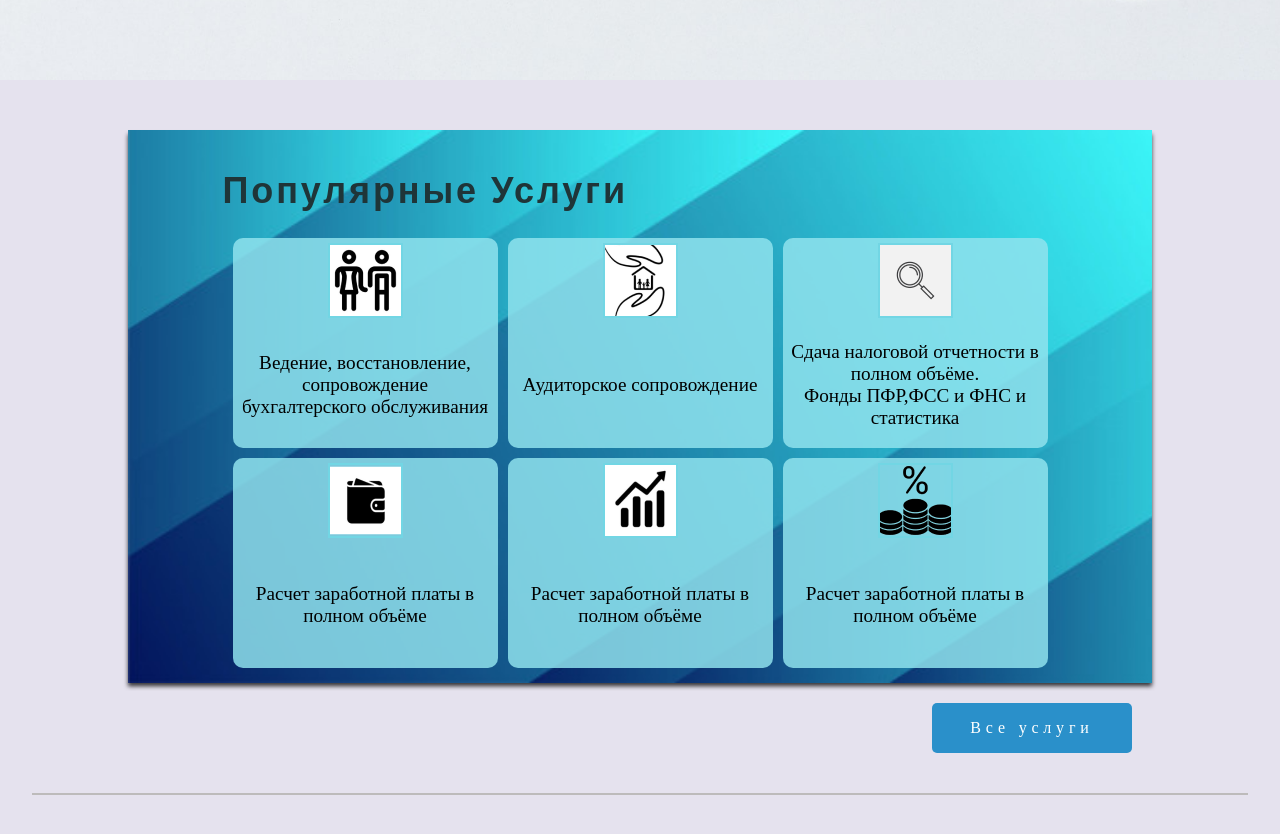
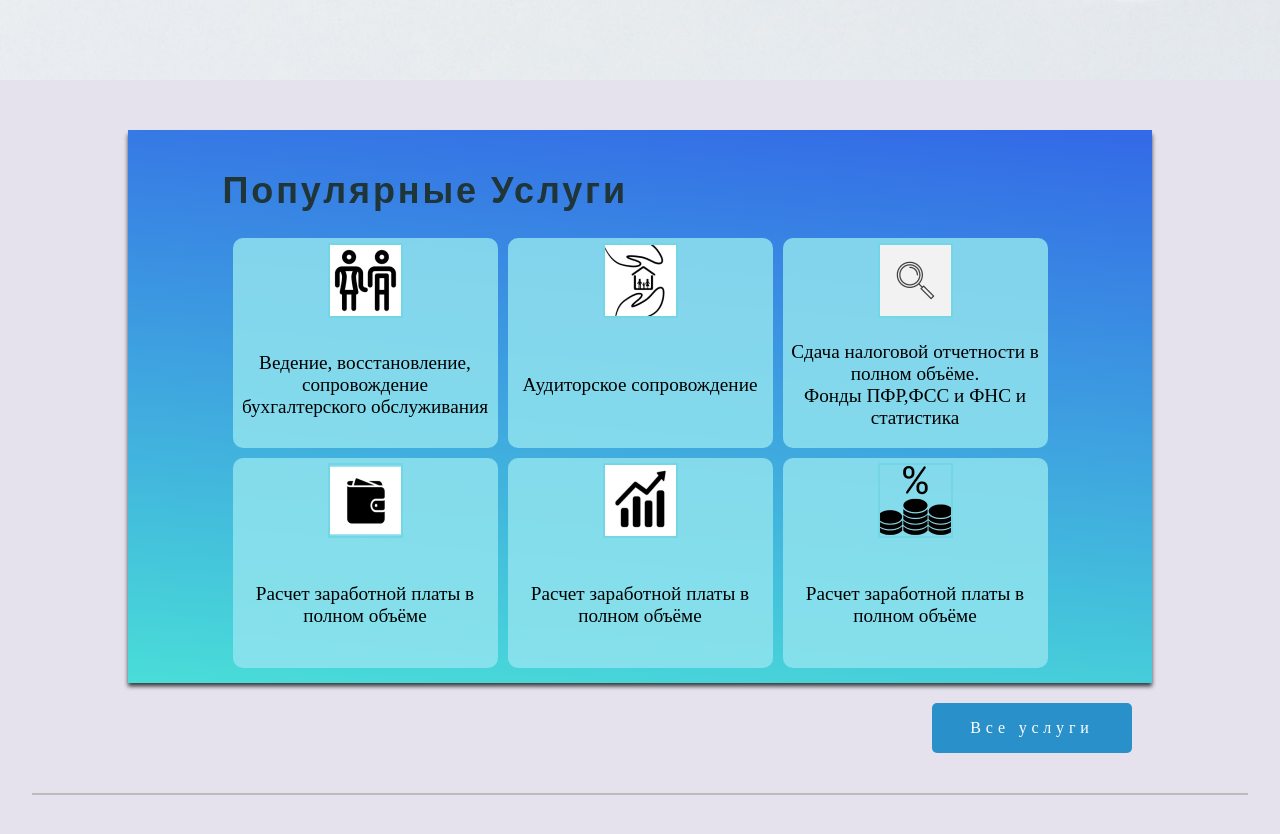
Before and after one commit to agapovvvv/agapovvvv.github.io, a plain HTML site: page index.html in a window 1280 px wide. Shown: the part 720-1554 px from the top of the page. Drawn offline with nearby package versions, Linux system fonts and the light colour scheme.

Commit message:
Update index.css

```diff
--- a/Styles/index.css
+++ b/Styles/index.css
@@ -37,7 +37,7 @@
 }
 /*****************S E R V I C E S*****************/
 .containerServices{
-    background: url('../Image/Trenajer-3606.jpg');
+    background:linear-gradient(5deg, rgb(73, 221, 216) 0%, rgb(51, 105, 231) 100%);
     background-repeat: no-repeat;
     background-size: cover;
     box-shadow: 0px 4.23655px 4.23655px rgba(0, 0, 0, 0.75);
```
